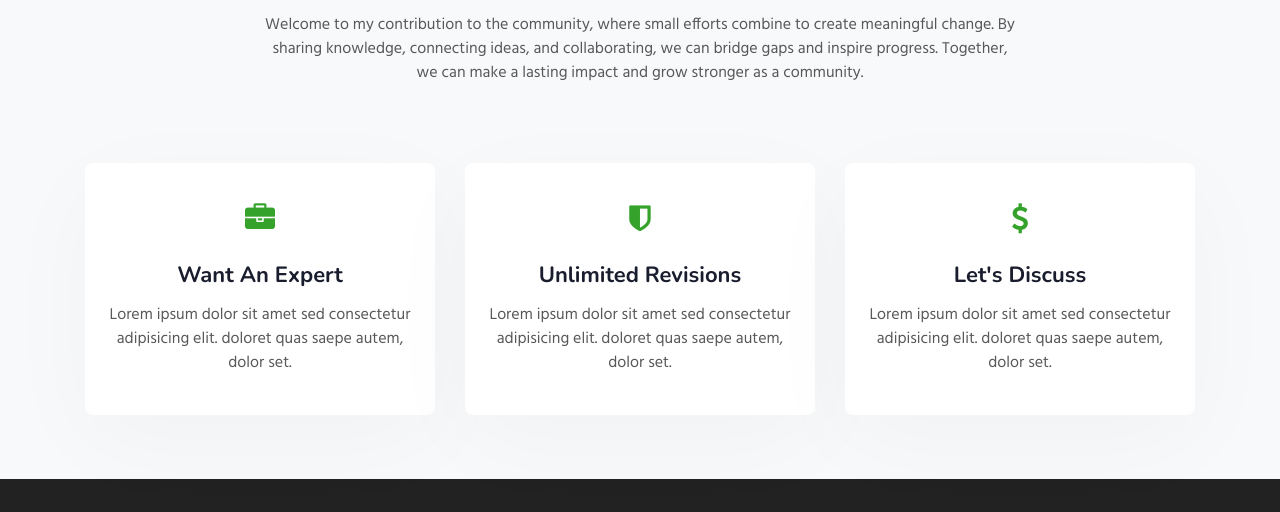
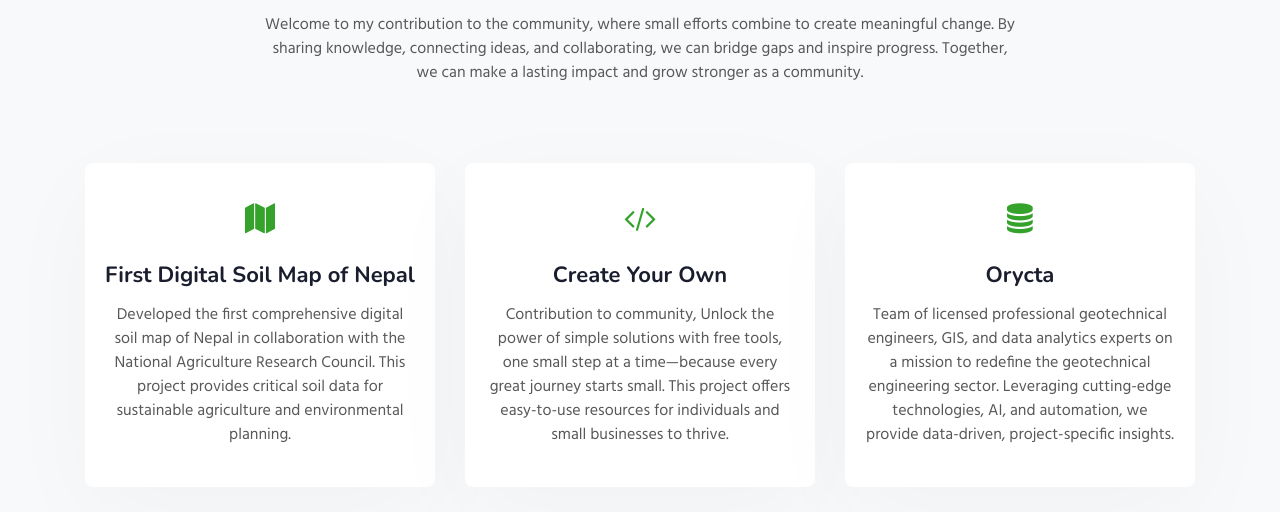
Before and after one commit to bikesbade/bikesbade.github.io, a plain HTML site: page index.html in a window 1280 px wide. Shown: the part 2637-3149 px from the top of the page. Drawn offline with nearby package versions, Linux system fonts and the light colour scheme.

Commit message:
Update index.html

```diff
--- a/index.html
+++ b/index.html
@@ -29,7 +29,7 @@ Author URL: http://w3layouts.com
     <meta name="twitter:description" content="Welcome to my contribution to the community through geospatial applications, mapping, and collaboration. Let's create progress together." />
 
     <!-- Favicon -->
-    <link rel="icon" href="https://www.example.com/favicon.ico" /> <!-- Update with your favicon -->
+    <link rel="icon" href="https://bikesbade.github.io/assets/images/profilepic.jpg" /> <!-- Update with your favicon -->
 
 
     <!-- web fonts -->
@@ -222,34 +222,40 @@ Author URL: http://w3layouts.com
                 <div class="col-lg-4 col-md-6 col-sm-12">
                     <div class="box-wrap">
                         <div class="icon">
-                  <span class="fa fa-briefcase"></span>
+                            <span class="fa fa-map"></span>
                         </div>
-                <h4><a href="services.html">Want An Expert</a></h4>
-                <p>Lorem ipsum dolor sit amet sed consectetur adipisicing elit.
-                  doloret quas saepe autem, dolor set.</p>
+                        <h4><a href="https://soil.narc.gov.np/" target="_blank">First Digital Soil Map of Nepal</a></h4>
+                        <p>
+                            Developed the first comprehensive digital soil map of Nepal in collaboration with the National Agriculture Research Council. This project provides critical soil data for sustainable agriculture and environmental planning.
+                        </p>
                     </div>
                 </div>
+
                 <div class="col-lg-4 col-md-6 col-sm-12">
                     <div class="box-wrap">
                         <div class="icon">
-                  <span class="fa fa-shield"></span>
+                            <span class="fa fa-code"></span>
                         </div>
-                <h4><a href="services.html">Unlimited Revisions</a></h4>
-                <p>Lorem ipsum dolor sit amet sed consectetur adipisicing elit.
-                  doloret quas saepe autem, dolor set.</p>
+                        <h4><a href="https://create-your-own.github.io/" target="_blank">Create Your Own</a></h4>
+                        <p>
+                            Contribution to community, Unlock the power of simple solutions with free tools, one small step at a time—because every great journey starts small. This project offers easy-to-use resources for individuals and small businesses to thrive.
+                        </p>
                     </div>
                 </div>
+
                 <div class="col-lg-4 col-md-6 col-sm-12">
                     <div class="box-wrap">
                         <div class="icon">
-                  <span class="fa fa-dollar"></span>
+                            <span class="fa fa-database"></span>
                         </div>
-                <h4><a href="services.html">Let's Discuss</a></h4>
-                <p>Lorem ipsum dolor sit amet sed consectetur adipisicing elit.
-                  doloret quas saepe autem, dolor set.</p>
+                        <h4><a href="https://orycta.com/" target="_blank">Orycta</a></h4>
+                        <p>
+                            Team of licensed professional geotechnical engineers, GIS, and data analytics experts on a mission to redefine the geotechnical engineering sector. Leveraging cutting-edge technologies, AI, and automation, we provide data-driven, project-specific insights.
+                        </p>
                     </div>
                 </div>
             </div>
+
         </div>
       </section>
 
```
Lines whose indentation alone changed are shown as unchanged.
